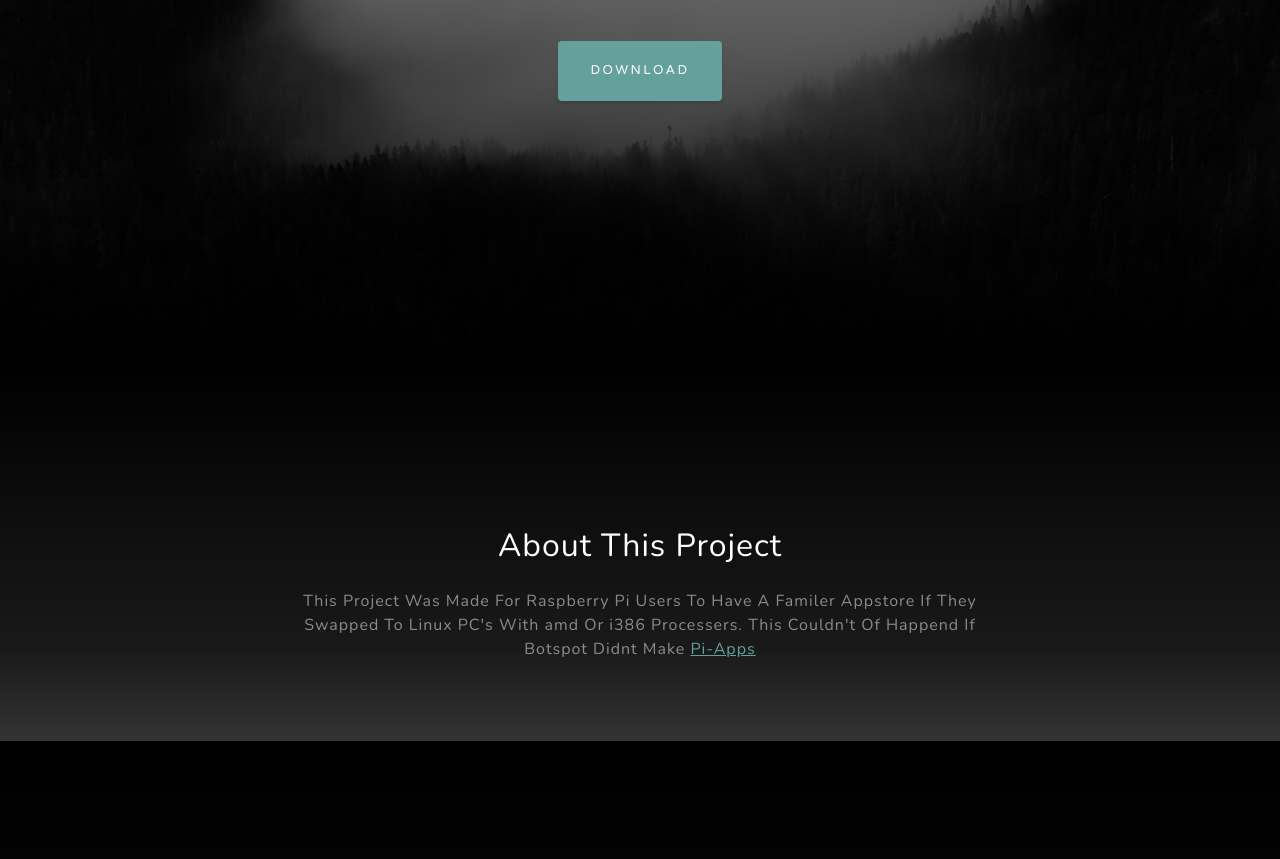
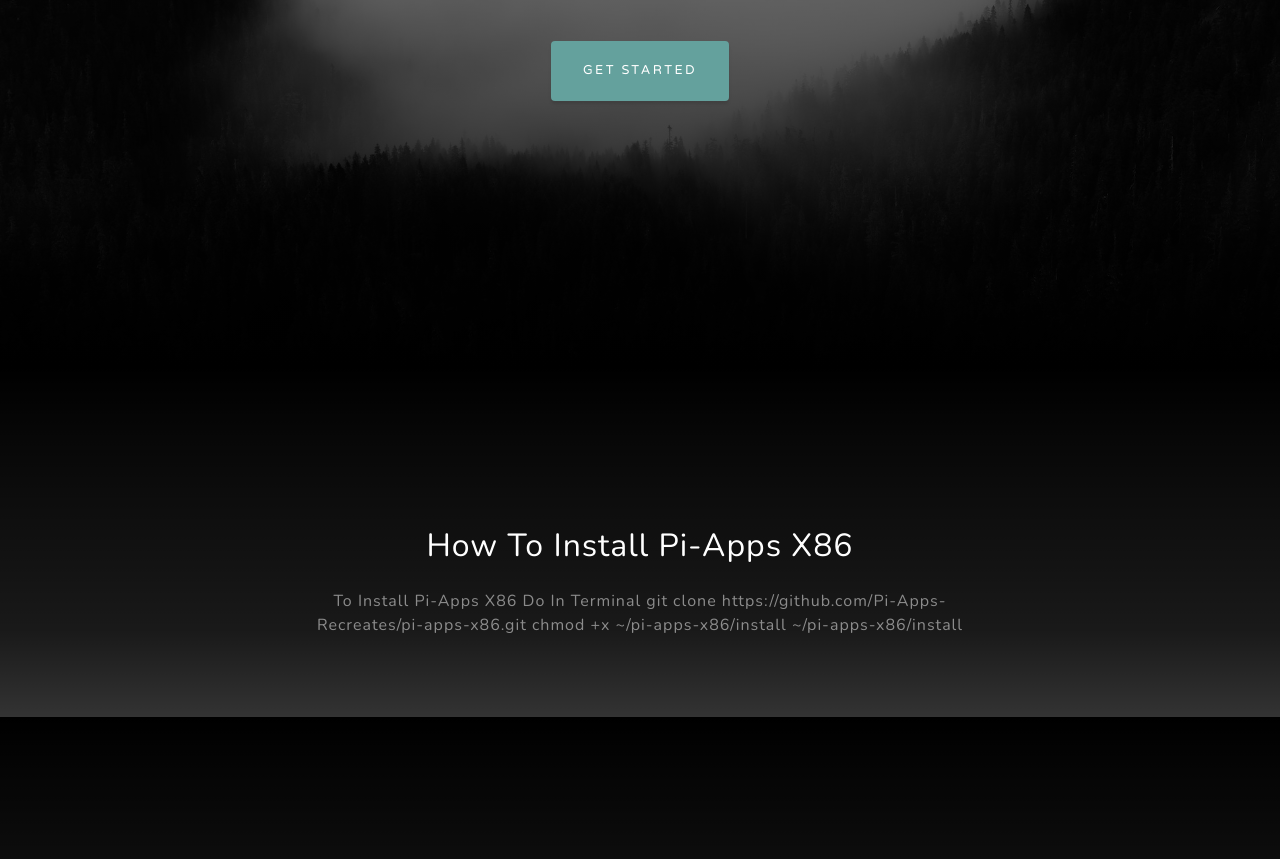
Before and after one commit to Pi-Apps-Recreates/pi-apps-x86-website, a plain HTML site: page index.html in a window 1280 px wide. Shown: the part 433-1292 px from the top of the page. Drawn offline with nearby package versions, Linux system fonts and the light colour scheme.

Commit message:
Update index.html

```diff
--- a/index.html
+++ b/index.html
@@ -26,6 +26,7 @@
                 </button>
                 <div class="collapse navbar-collapse" id="navbarResponsive">
                     <ul class="navbar-nav ms-auto">
+                        <li class="nav-item"><a class="nav-link" href="#install">Install</a></li>
                         <li class="nav-item"><a class="nav-link" href="#about">About</a></li>
                         <li class="nav-item"><a class="nav-link" href="#partners">Partners</a></li>
                         <li class="nav-item"><a class="nav-link" href="#contact">Contact</a></li>
@@ -40,11 +41,26 @@
                     <div class="text-center">
                         <h1 class="mx-auto my-0 text-uppercase">Pi-Apps X86</h1>
                         <h2 class="text-white-50 mx-auto mt-2 mb-5">Pi-Apps X86 - A Debain/Ubuntu Based Appstore</h2>
-                        <a class="btn btn-primary" href="https://github.com/Pi-Apps-Recreates/pi-apps-x86/archive/refs/tags/download.zip">Download</a>
+                        <a class="btn btn-primary" href="#install">Get Started</a>
                     </div>
                 </div>
             </div>
         </header>
+         <section class="about-section text-center" id="install">
+            <div class="container px-4 px-lg-5">
+                <div class="row gx-4 gx-lg-5 justify-content-center">
+                    <div class="col-lg-8">
+                        <h2 class="text-white mb-4">How To Install Pi-Apps X86</h2>
+                        <p class="text-white-50">
+                            To Install Pi-Apps X86 Do In Terminal
+                            git clone https://github.com/Pi-Apps-Recreates/pi-apps-x86.git
+                            chmod +x ~/pi-apps-x86/install
+                            ~/pi-apps-x86/install
+                        </p>
+                    </div>
+                </div>
+            </div>
+        </section>
         <!-- About-->
         <section class="about-section text-center" id="about">
             <div class="container px-4 px-lg-5">
```
